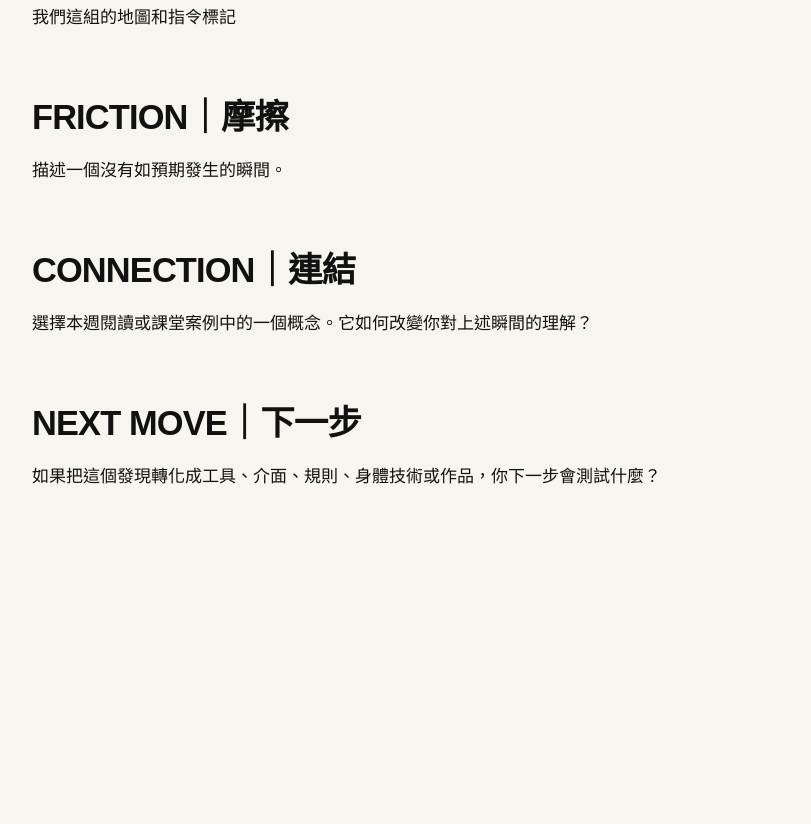
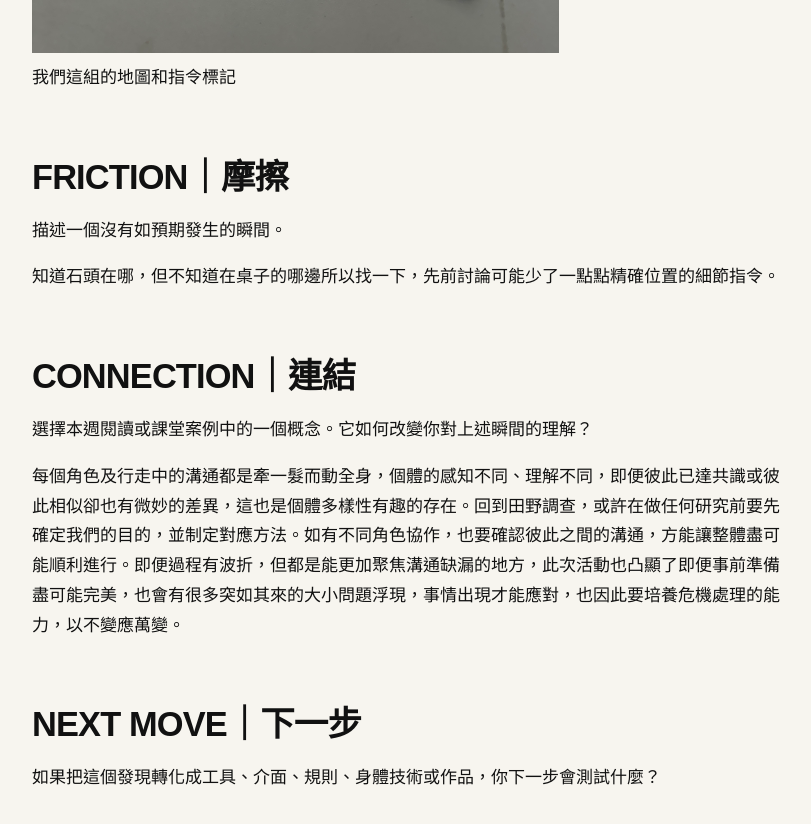
Before and after one commit to yunhanchan/fieldworkarchive, a Jekyll site: the page built from weeks/week-01.md, in a window 1280 px wide and 900 px high, scrolled down 2151 px. Shown: the top 824 px of the window, without its empty margins (48-859 px from the left). Built offline with Jekyll 4.4.1, drawn with Linux system fonts in a browser that asks for light colours; before the commit the page ends 2749 px from its top, so only the background shows below that; some of the changed text lies outside the part shown.

Commit message:
Update week-01.md

```diff
--- a/weeks/week-01.md
+++ b/weeks/week-01.md
@@ -8,12 +8,13 @@ permalink: /weeks/week-01/
 # 田野從哪裡開始？
 
 > 請保留具體的現場、材料、語句或身體感受。
+> 我是行人的角色，因為對空間環境很熟悉所以閉上眼後沒什麼恐懼感，先前討論也有把指令設定明確，所以可以很安心的聽指令前進。感受到事前溝通，並且多方都具有明確共識是很重要的，活動很有趣！
 >
 ## TRACE｜痕跡
 
 放入 1–3 張圖片，並為每張圖片寫下具體說明：何時、何地、發生了什麼，以及為什麼留下它。
 ![共同繪製的教室導航地圖]({{ '/assets/images/0908-1.JPG' | relative_url }})
-今日工作坊的規則說明
+今日工作坊的規則說明＆教室環境
 
 ![共同繪製的教室導航地圖]({{ '/assets/images/0908-2.JPG' | relative_url }})
 我們這組的地圖和指令標記
@@ -22,10 +23,14 @@ permalink: /weeks/week-01/
 
 描述一個沒有如預期發生的瞬間。
 
+知道石頭在哪，但不知道在桌子的哪邊所以找一下，先前討論可能少了一點點精確位置的細節指令。
+
 ## CONNECTION｜連結
 
 選擇本週閱讀或課堂案例中的一個概念。它如何改變你對上述瞬間的理解？
 
+每個角色及行走中的溝通都是牽一髮而動全身，個體的感知不同、理解不同，即便彼此已達共識或彼此相似卻也有微妙的差異，這也是個體多樣性有趣的存在。回到田野調查，或許在做任何研究前要先確定我們的目的，並制定對應方法。如有不同角色協作，也要確認彼此之間的溝通，方能讓整體盡可能順利進行。即便過程有波折，但都是能更加聚焦溝通缺漏的地方，此次活動也凸顯了即便事前準備盡可能完美，也會有很多突如其來的大小問題浮現，事情出現才能應對，也因此要培養危機處理的能力，以不變應萬變。
+
 ## NEXT MOVE｜下一步
 
 如果把這個發現轉化成工具、介面、規則、身體技術或作品，你下一步會測試什麼？
```
